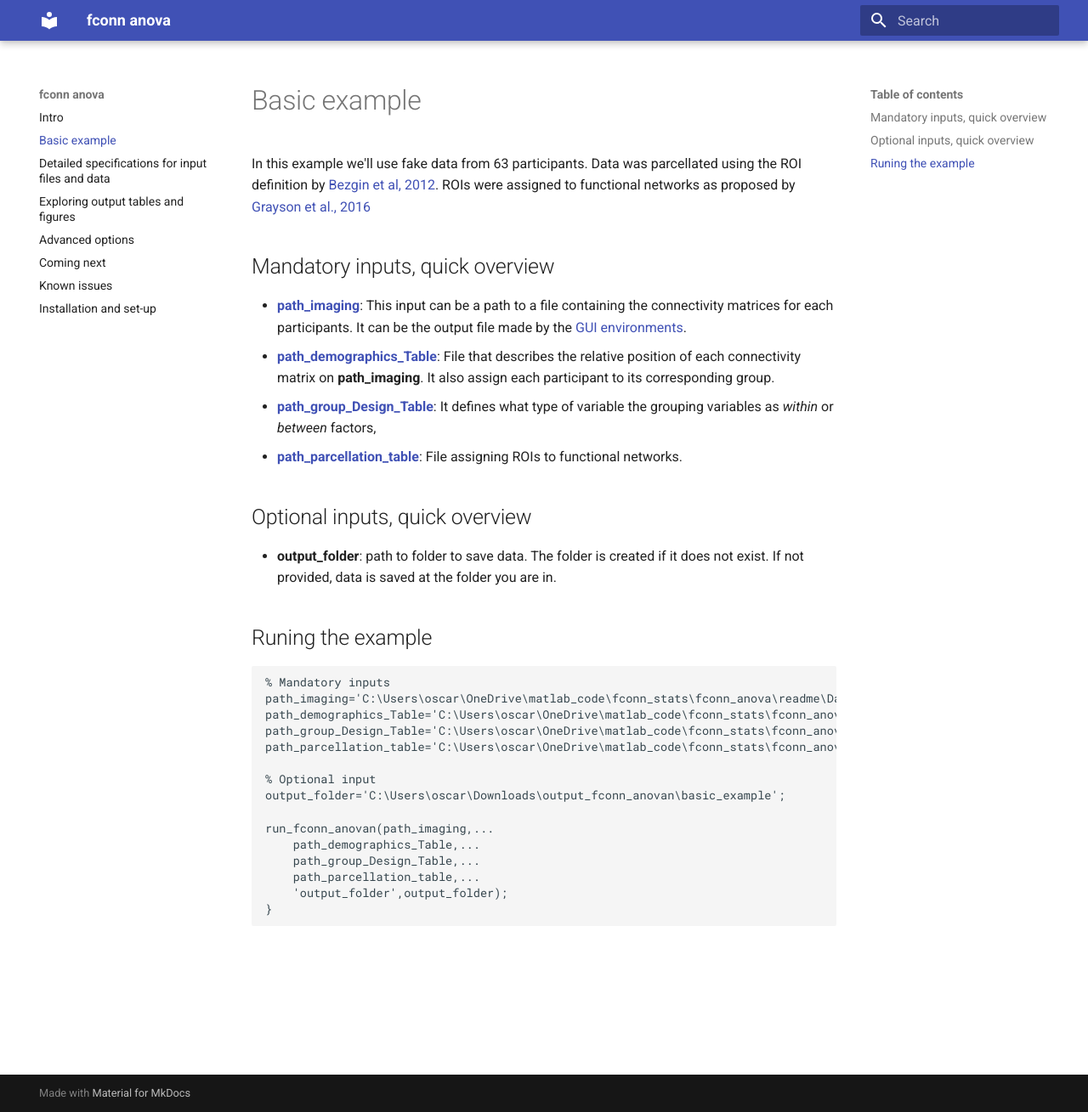
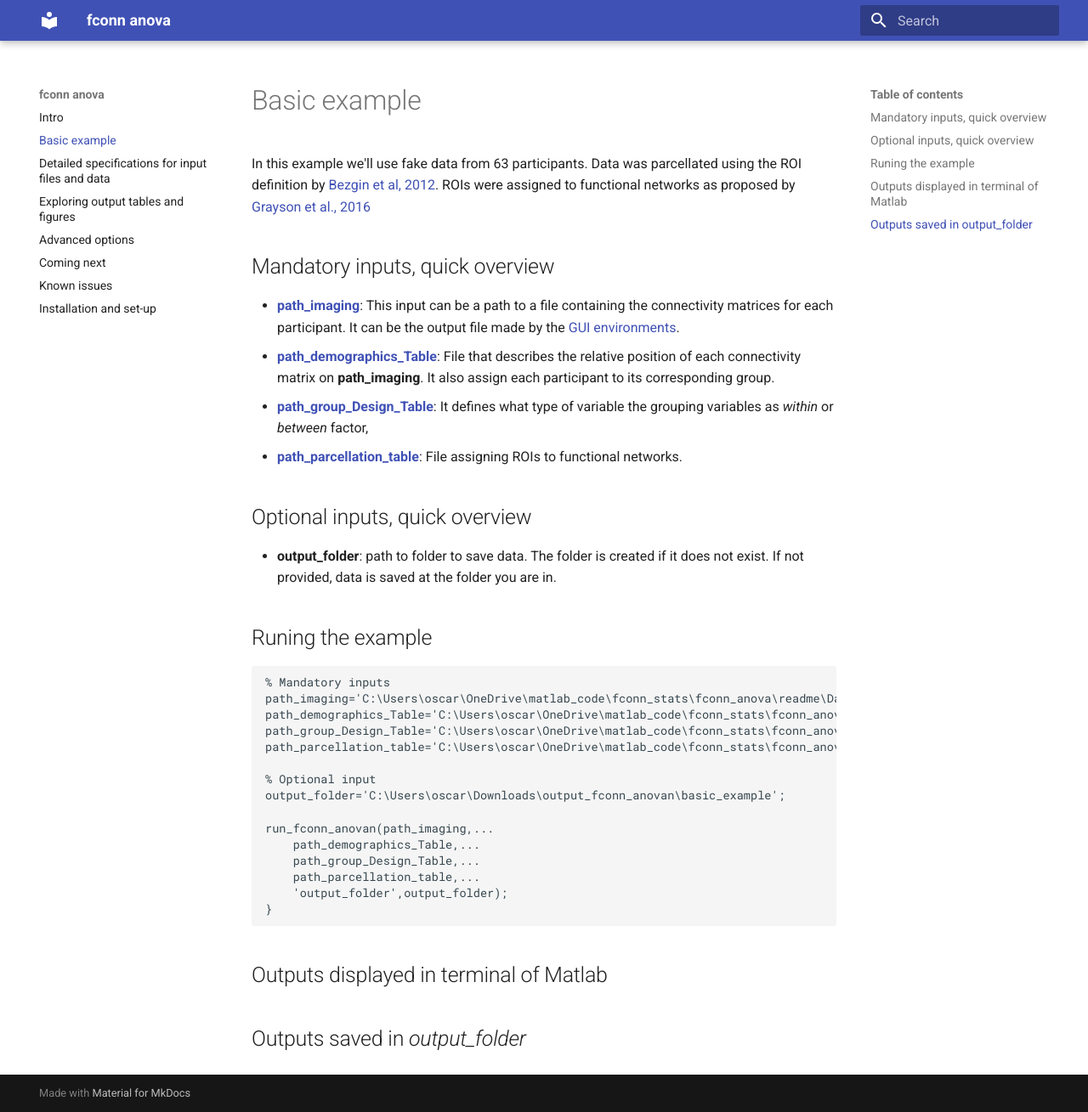
Before and after one commit to omiranda/fconn_anova, an MkDocs documentation site: the page built from docs/basic_example/basic_example.md, in a window 1280 px wide and 1309 px high. Shown: the whole window at 85% size. Built offline with MkDocs 1.6.1 and Material for MkDocs 9.7.7, drawn with Linux system fonts in a browser that asks for light colours; old or Windows-style settings are respelled for this version of MkDocs.

Commit message:
Update basic_example.md

````diff
--- a/docs/basic_example/basic_example.md
+++ b/docs/basic_example/basic_example.md
@@ -2,9 +2,9 @@ In this example we'll use fake data from 63 participants. Data was parcellated u
 
 ## Mandatory inputs, quick overview
 
-- [**path_imaging**](./fconn_63_scanns.mat): This input can be a path to a file containing the connectivity matrices for each participants. It can be the output file made by the  [GUI environments](https://gui-environments-documentation.readthedocs.io/en/latest/GUI_environments/).
+- [**path_imaging**](./fconn_63_scanns.mat): This input can be a path to a file containing the connectivity matrices for each participant. It can be the output file made by the  [GUI environments](https://gui-environments-documentation.readthedocs.io/en/latest/GUI_environments/).
 - [**path_demographics_Table**](./table_subjects.csv): File that describes the relative position of each connectivity matrix on **path_imaging**. It also assign each participant to its corresponding group.
-- [**path_group_Design_Table**](./Group_Design_Table.csv): It defines what type of variable the grouping variables as *within* or *between* factors,
+- [**path_group_Design_Table**](./Group_Design_Table.csv): It defines what type of variable the grouping variables as *within* or *between* factor,
 - [**path_parcellation_table**](./parcel.mat): File assigning ROIs to functional networks.
 
 
@@ -30,3 +30,8 @@ run_fconn_anovan(path_imaging,...
     'output_folder',output_folder);
 }
 ```
+
+## Outputs displayed in terminal of Matlab
+
+
+## Outputs saved in *output_folder*
````
